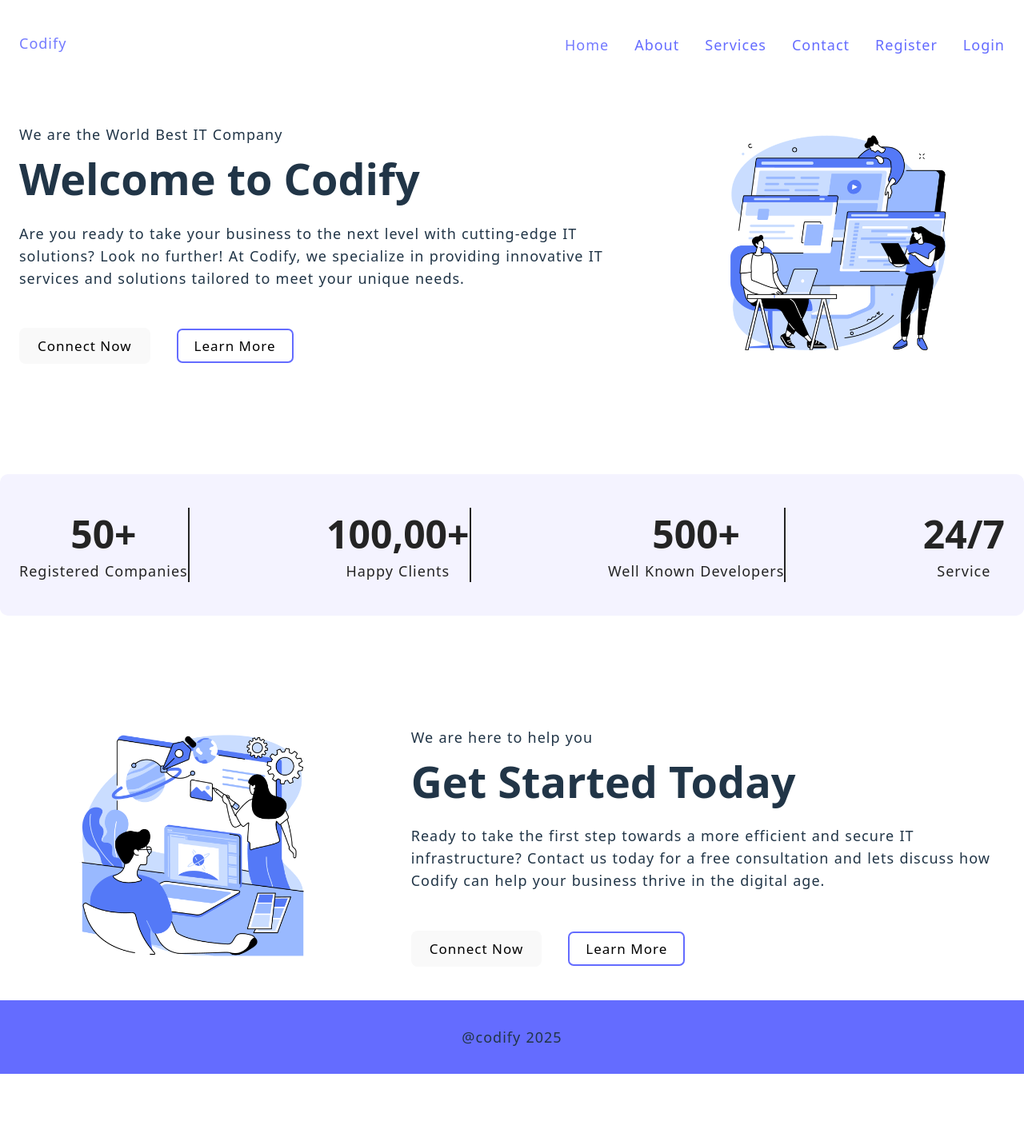
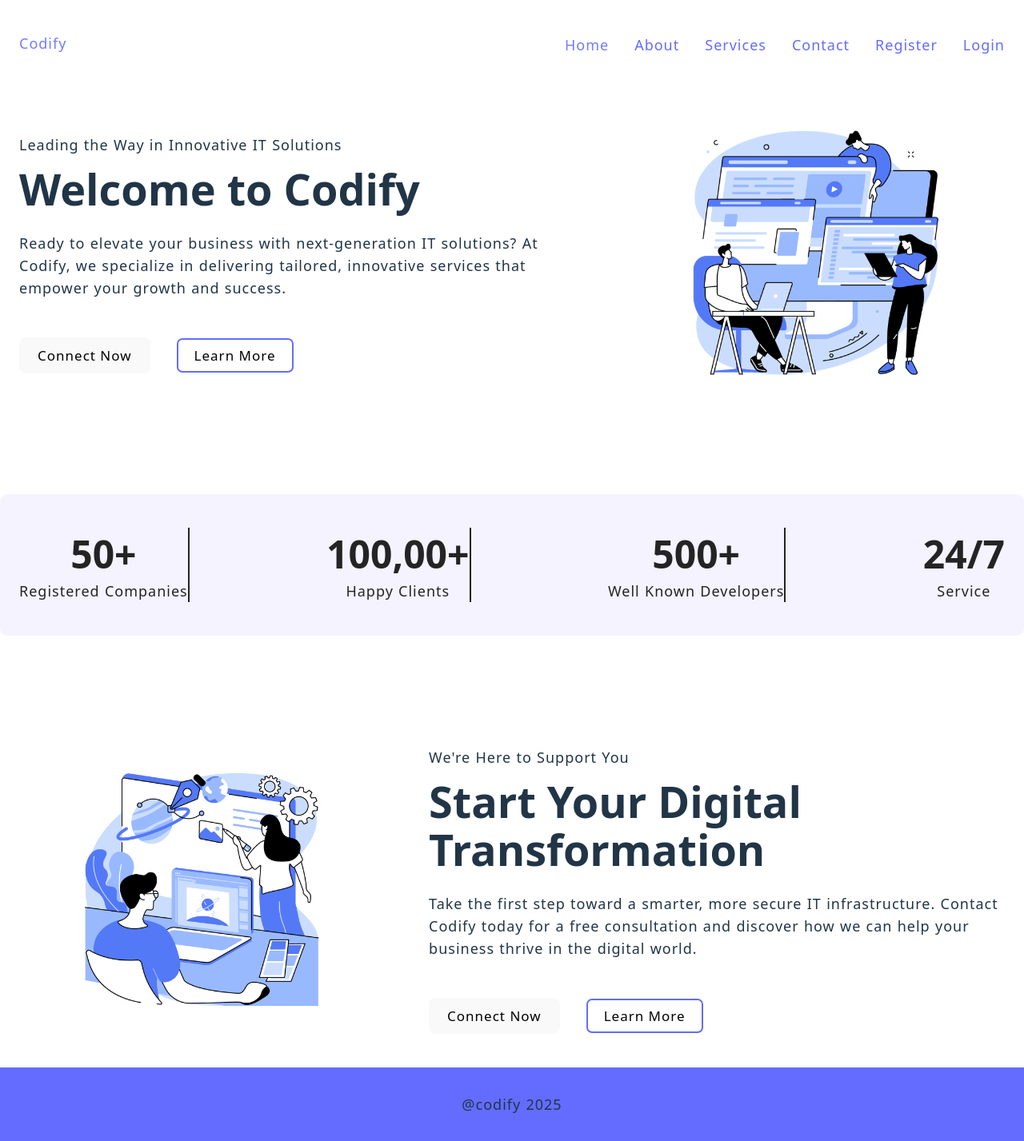
Before and after one commit to SanaAmreenKhan/mern_project_dashboard, a React (Vite) app in the folder client/: page / in a window 1280 px wide. Shown: the whole page at 80% size. Before the commit the page ends 1343 px from the top, so only its background shows below. Built offline with nearby package versions, Linux system fonts and the light colour scheme; no server answers.

Commit message:
Wording changes for some pages.

```diff
--- a/client/src/pages/About.jsx
+++ b/client/src/pages/About.jsx
@@ -4,52 +4,46 @@ import { useAuth } from "../store/auth";
 
 export const About = () => {
   const { user } = useAuth();
+
   return (
     <>
       <main>
         <section className="section-hero">
           <div className="container grid grid-two-cols">
             <div className="hero-content">
-              {/* <p>We care to cure your Health</p> */}
               <p>
-                Welcome,
-                {user ? ` ${user.username} to our website` : ` to our website`}
+                Welcome{user ? `, ${user.username}` : ""} to our platform!
               </p>
-              <h1>Why Choose Us? </h1>
+              <h1>Why Choose Codify?</h1>
               <p>
-                Expertise: Our team consists of experienced IT professionals who
-                are passionate about staying up-to-date with the latest industry
-                trends.
+                <strong>Expertise:</strong> Our experienced IT professionals stay ahead of the curve with the latest industry innovations.
               </p>
               <p>
-                Customization: We understand that every business is unique.
-                Thats why we create solutions that are tailored to your specific
-                needs and goals.
+                <strong>Customization:</strong> We understand that every business is unique. That’s why we deliver tailored solutions aligned with your specific goals.
               </p>
               <p>
-                Customer-Centric Approach: We prioritize your satisfaction and
-                provide top-notch support to address your IT concerns.
+                <strong>Client-First Approach:</strong> Your satisfaction is our priority. We offer responsive support and reliable service.
               </p>
               <p>
-                Affordability: We offer competitive pricing without compromising
-                on the quality of our services.
+                <strong>Affordability:</strong> Get premium IT services at competitive prices—without compromising on quality.
               </p>
               <p>
-                Reliability: Count on us to be there when you need us. We are
-                committed to ensuring your IT environment is reliable and
-                available 24/7.
+                <strong>Reliability:</strong> We're available 24/7 to ensure your IT environment is secure, stable, and always up and running.
               </p>
               <div className="btn btn-group">
                 <NavLink to="/contact">
-                  <button className="btn"> Connect Now</button>
+                  <button className="btn">Connect Now</button>
                 </NavLink>
-                <button className="btn secondary-btn">learn more</button>
+                <NavLink to="/services">
+                  <button className="btn secondary-btn">Learn More</button>
+                </NavLink>
               </div>
             </div>
+
             <div className="hero-image">
               <img
                 src="/images/about.png"
-                alt="coding buddies "
+                alt="team collaboration"
                 width="400"
                 height="500"
               />
--- a/client/src/pages/Error.jsx
+++ b/client/src/pages/Error.jsx
@@ -4,17 +4,16 @@ export const Error = () => {
   return (
     <>
       <section id="error-page">
-        <div className=" content">
+        <div className="content">
           <h2 className="header">404</h2>
-          <h4>Sorry! Page not found</h4>
+          <h4>Oops! Page Not Found</h4>
           <p>
-            Oops! It seems like the page you're trying to access doesn't exist.
-            If you believe there's an issue, feel free to report it, and we'll
-            look into it.
+            The page you're looking for doesn't exist or may have been moved. If
+            you think this is an error, please report it and we’ll take a look.
           </p>
           <div className="btns">
-            <NavLink to="/">return home</NavLink>
-            <NavLink to="/contact">report problem</NavLink>
+            <NavLink to="/">Return Home</NavLink>
+            <NavLink to="/contact">Report a Problem</NavLink>
           </div>
         </div>
       </section>
--- a/client/src/pages/Home.jsx
+++ b/client/src/pages/Home.jsx
@@ -7,25 +7,21 @@ export const Home = () => {
         <section className="section-hero">
           <div className="container grid grid-two-cols">
             <div className="hero-content">
-              <p>We are the World Best IT Company</p>
+              <p>Leading the Way in Innovative IT Solutions</p>
               <h1>Welcome to Codify</h1>
               <p>
-                Are you ready to take your business to the next level with
-                cutting-edge IT solutions? Look no further! At Codify, we
-                specialize in providing innovative IT services and solutions
-                tailored to meet your unique needs.
+                Ready to elevate your business with next-generation IT solutions? At Codify, we specialize in delivering tailored, innovative services that empower your growth and success.
               </p>
               <div className="btn btn-group">
                 <a href="/contact">
-                  <button className="btn">connect now</button>
+                  <button className="btn">Connect Now</button>
                 </a>
                 <a href="/services">
-                  <button className="btn secondary-btn">learn more</button>
+                  <button className="btn secondary-btn">Learn More</button>
                 </a>
               </div>
             </div>
 
-            {/* hero images  */}
             <div className="hero-image">
               <img
                 src="/images/home.png"
@@ -38,37 +34,31 @@ export const Home = () => {
         </section>
       </main>
 
-      {/* 2nd section  */}
       <Analytics />
 
-      {/* 3rd section  */}
       <section className="section-hero">
         <div className="container grid grid-two-cols">
-          {/* hero images  */}
           <div className="hero-image">
             <img
               src="/images/design.png"
-              alt="coding together"
+              alt="design and development"
               width="400"
               height="500"
             />
           </div>
 
           <div className="hero-content">
-            <p>We are here to help you</p>
-            <h1>Get Started Today</h1>
+            <p>We're Here to Support You</p>
+            <h1>Start Your Digital Transformation</h1>
             <p>
-              Ready to take the first step towards a more efficient and secure
-              IT infrastructure? Contact us today for a free consultation and
-              lets discuss how Codify can help your business thrive in the
-              digital age.
+              Take the first step toward a smarter, more secure IT infrastructure. Contact Codify today for a free consultation and discover how we can help your business thrive in the digital world.
             </p>
             <div className="btn btn-group">
               <a href="/contact">
-                <button className="btn">connect now</button>
+                <button className="btn">Connect Now</button>
               </a>
               <a href="/services">
-                <button className="btn secondary-btn">learn more</button>
+                <button className="btn secondary-btn">Learn More</button>
               </a>
             </div>
           </div>
```
